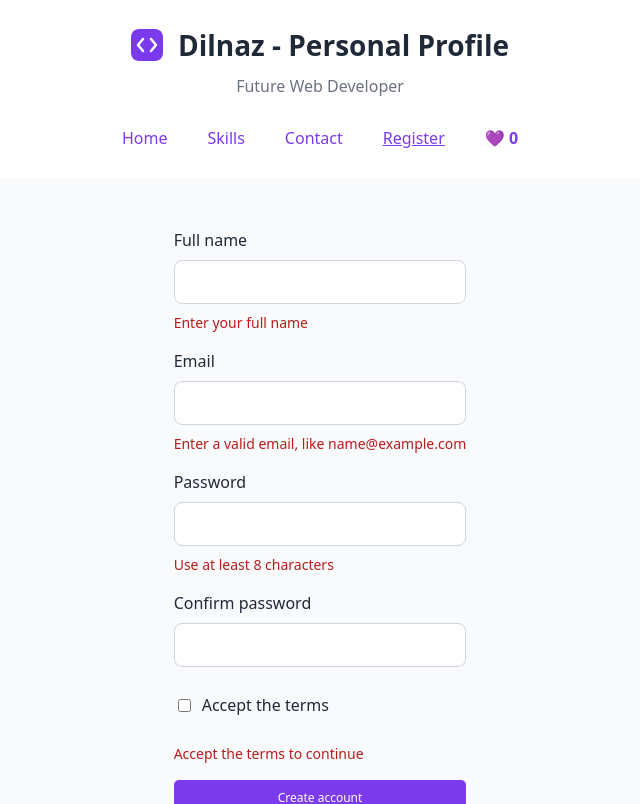
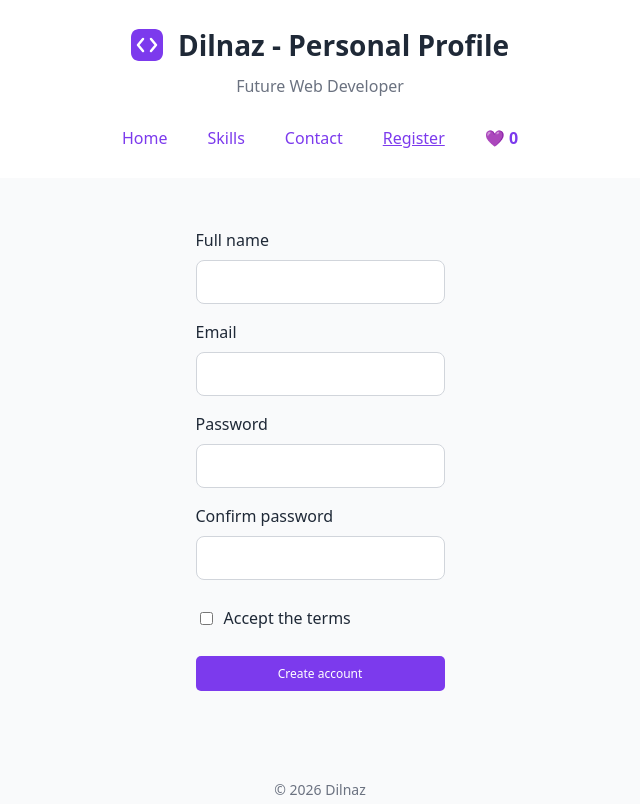
Before and after one commit to Dilnazz0/iwamad-practice, a React (Vite) app: page /register in a window 1280 px wide. Shown: the top 804 px of the page, without its empty margins (320-960 px from the left). Built offline with nearby package versions, Linux system fonts and the light colour scheme.

Commit message:
Week 6: TextField component and blurred errors

```diff
--- /dev/null
+++ b/src/components/ui/TextField.tsx
@@ -0,0 +1,30 @@
+import { useId, type InputHTMLAttributes } from 'react'
+
+type TextFieldProps = InputHTMLAttributes<HTMLInputElement> & {
+  label: string
+  error?: string
+}
+
+function TextField({ label, error, ...rest }: TextFieldProps) {
+  const id = useId()
+  const errorId = `${id}-error`
+
+  return (
+    <div className="field">
+      <label htmlFor={id}>{label}</label>
+      <input
+        id={id}
+        aria-invalid={error ? true : undefined}
+        aria-describedby={error ? errorId : undefined}
+        {...rest}
+      />
+      {error && (
+        <p id={errorId} className="field-error">
+          {error}
+        </p>
+      )}
+    </div>
+  )
+}
+
+export default TextField
--- a/src/pages/RegisterPage.tsx
+++ b/src/pages/RegisterPage.tsx
@@ -1,5 +1,6 @@
-import { useState, type ChangeEvent, type SubmitEvent } from 'react'
+import { useState, type ChangeEvent, type SubmitEvent, type FocusEvent } from 'react'
 import Button from '../components/ui/Button'
+import TextField from '../components/ui/TextField'
 import { validateRegistration, type RegistrationValues } from '../lib/validateRegistration'
 
 const initialValues: RegistrationValues = {
@@ -12,6 +13,8 @@ const initialValues: RegistrationValues = {
 
 function RegisterPage() {
   const [values, setValues] = useState<RegistrationValues>(initialValues)
+  const [touched, setTouched] = useState<Partial<Record<keyof RegistrationValues, boolean>>>({})
+  const [submitAttempted, setSubmitAttempted] = useState(false)
   const [registered, setRegistered] = useState(false)
 
   const errors = validateRegistration(values)
@@ -24,11 +27,21 @@ function RegisterPage() {
     }))
   }
 
+  function handleBlur(event: FocusEvent<HTMLInputElement>) {
+    const { name } = event.target
+    setTouched((current) => ({ ...current, [name]: true }))
+  }
+
   function handleSubmit(event: SubmitEvent<HTMLFormElement>) {
     event.preventDefault()
+    setSubmitAttempted(true)
     if (Object.keys(errors).length === 0) {
       setRegistered(true)
     }
+  }
+
+  function showError(field: keyof RegistrationValues): string | undefined {
+    return touched[field] || submitAttempted ? errors[field] : undefined
   }
 
   if (registered) {
@@ -42,53 +55,45 @@ function RegisterPage() {
   return (
     <main className="main">
       <form onSubmit={handleSubmit} noValidate>
-        <div className="field">
-          <label htmlFor="fullName">Full name</label>
-          <input
-            id="fullName"
+        <TextField
+          label="Full name"
           name="fullName"
           type="text"
           value={values.fullName}
           onChange={handleChange}
+          onBlur={handleBlur}
+          error={showError('fullName')}
         />
-          {errors.fullName && <p className="field-error">{errors.fullName}</p>}
-        </div>
 
-        <div className="field">
-          <label htmlFor="email">Email</label>
-          <input
-            id="email"
+        <TextField
+          label="Email"
           name="email"
           type="email"
           value={values.email}
           onChange={handleChange}
+          onBlur={handleBlur}
+          error={showError('email')}
         />
-          {errors.email && <p className="field-error">{errors.email}</p>}
-        </div>
 
-        <div className="field">
-          <label htmlFor="password">Password</label>
-          <input
-            id="password"
+        <TextField
+          label="Password"
           name="password"
           type="password"
           value={values.password}
           onChange={handleChange}
+          onBlur={handleBlur}
+          error={showError('password')}
         />
-          {errors.password && <p className="field-error">{errors.password}</p>}
-        </div>
 
-        <div className="field">
-          <label htmlFor="confirmPassword">Confirm password</label>
-          <input
-            id="confirmPassword"
+        <TextField
+          label="Confirm password"
           name="confirmPassword"
           type="password"
           value={values.confirmPassword}
           onChange={handleChange}
+          onBlur={handleBlur}
+          error={showError('confirmPassword')}
         />
-          {errors.confirmPassword && <p className="field-error">{errors.confirmPassword}</p>}
-        </div>
 
         <div className="check">
           <input
@@ -97,10 +102,13 @@ function RegisterPage() {
             type="checkbox"
             checked={values.acceptTerms}
             onChange={handleChange}
+            onBlur={handleBlur}
           />
           <label htmlFor="acceptTerms">Accept the terms</label>
         </div>
-        {errors.acceptTerms && <p className="field-error">{errors.acceptTerms}</p>}
+        {showError('acceptTerms') && (
+          <p className="field-error">{showError('acceptTerms')}</p>
+        )}
 
         <Button type="submit">Create account</Button>
       </form>
```
Lines whose indentation alone changed are shown as unchanged.
